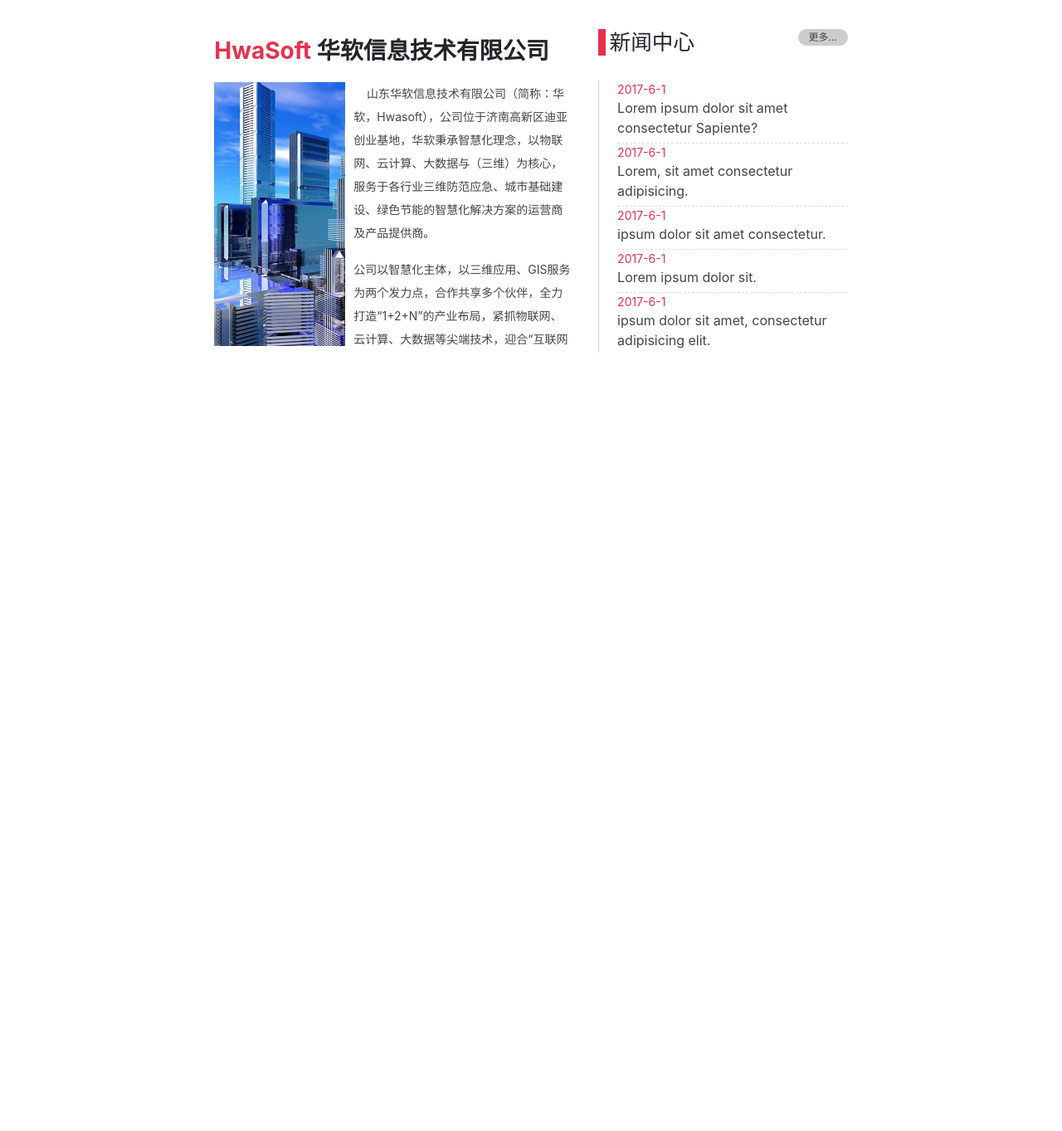
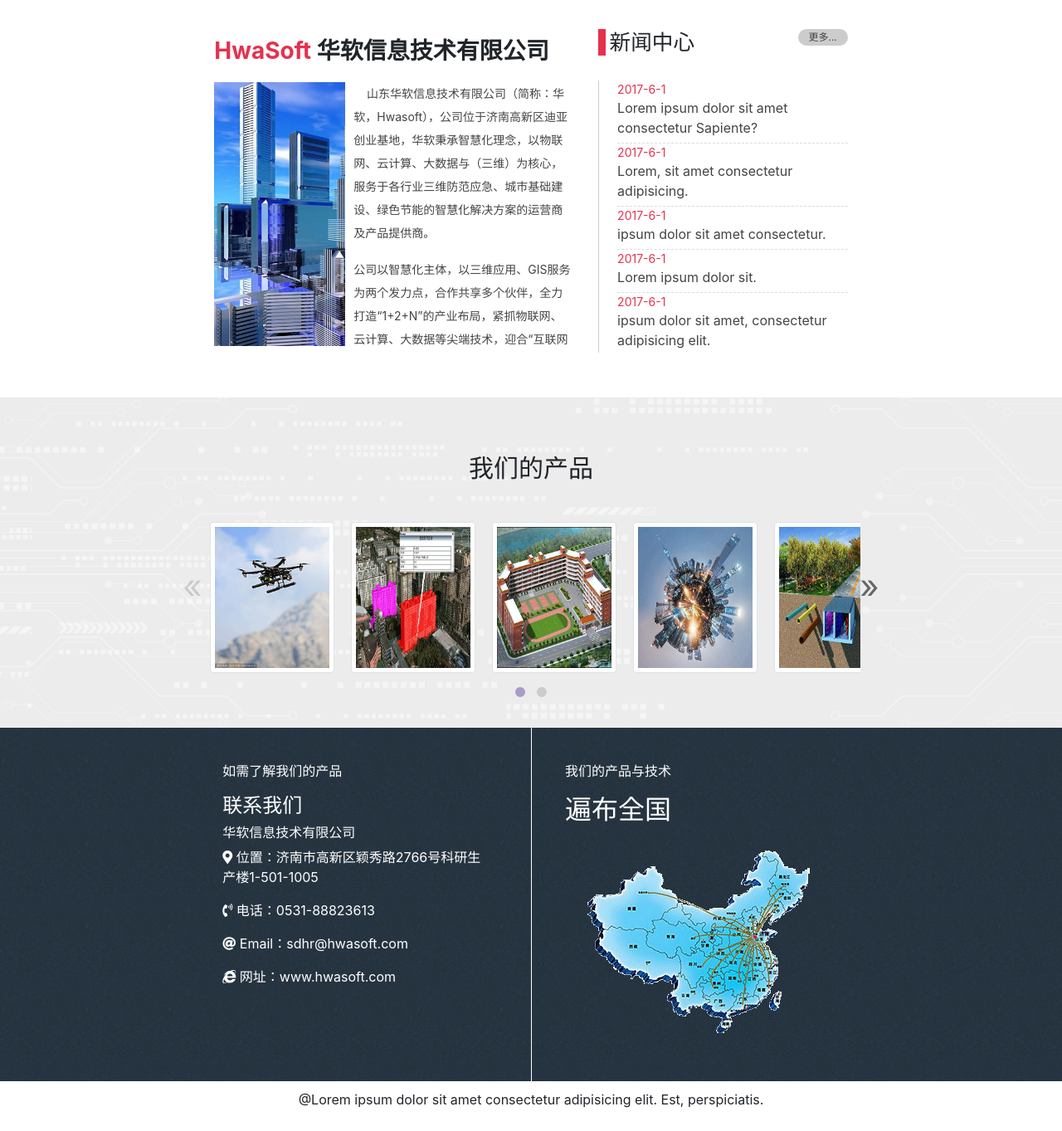
Before and after one commit to wangdaoo/Company-Website, a website: page index.html in a window 1280 px wide. Shown: the part 455-1818 px from the top of the page at 83% size. Before the commit the page ends 904 px from the top, so only its background shows below. Drawn offline with nearby package versions, Linux system fonts and the light colour scheme.

Commit message:
index end

```diff
--- a/css/style.css
+++ b/css/style.css
@@ -135,7 +135,15 @@
 }
 .body-scroll::-webkit-scrollbar-thumb {
   border-radius: 15px;
-  background-image: linear-gradient(to top, lightgrey 0%, lightgrey 1%, #e0e0e0 26%, #efefef 48%, #d9d9d9 75%, #bcbcbc 100%);
+  background-image: linear-gradient(
+    to top,
+    lightgrey 0%,
+    lightgrey 1%,
+    #e0e0e0 26%,
+    #efefef 48%,
+    #d9d9d9 75%,
+    #bcbcbc 100%
+  );
 }
 /* 滚动条 end */
 
@@ -163,6 +171,64 @@
   color: #04497a;
 }
 
+/* banner start */
+.banner-bg {
+  margin-top: 30px;
+  background: url(../img/banner-bg.jpg) no-repeat;
+  background-size: cover;
+}
+
+.i_warp {
+  padding: 30px;
+}
+
+.i_name {
+  height: 50px;
+  line-height: 50px;
+  font-size: 30px;
+  text-align: center;
+  margin: 30px;
+}
+
+.glider img {
+  margin: 10px;
+  padding: 5px;
+}
+/* banner end */
+
+/* footer start */
+.banner-bg1 {
+  background: url(../img/bg_4.jpg);
+}
+
+.caps-left {
+  color: #ffffff;
+  padding: 40px;
+}
+
+
+.caps-right {
+  color: #ffffff;
+  padding: 40px;
+  border-left: 1px solid #ffffff;
+}
+
+footer p{
+  padding: 10px;
+  text-align: center;
+}
+/* footer end */
+
+@media screen and (max-width: 992px) {
+  .glider-prev {
+    display: none;
+  }
+  /* 当屏幕缩放到 992 以下  隐藏左右按钮 */
+  .glider-next {
+    display: none;
+  }
+}
+
 @media screen and (max-width: 576px) {
   .soft-log img {
     display: none;
--- a/index.html
+++ b/index.html
@@ -15,6 +15,7 @@
       href="https://cdn.bootcss.com/bootstrap/4.0.0/css/bootstrap.min.css"
     />
     <link rel="stylesheet" href="css/style.css" />
+    <link rel="stylesheet" href="css/glider.min.css" />
   </head>
   <body class="body-scroll">
     <!-- tel start -->
@@ -167,13 +168,17 @@
                       <li>
                         <div class="times">2017-6-1</div>
                         <div class="title">
-                          <a href="">Lorem ipsum dolor sit amet consectetur Sapiente?</a>
+                          <a href=""
+                            >Lorem ipsum dolor sit amet consectetur Sapiente?</a
+                          >
                         </div>
                       </li>
                       <li>
                         <div class="times">2017-6-1</div>
                         <div class="title">
-                          <a href="">Lorem, sit amet consectetur adipisicing.</a>
+                          <a href=""
+                            >Lorem, sit amet consectetur adipisicing.</a
+                          >
                         </div>
                       </li>
                       <li>
@@ -191,7 +196,10 @@
                       <li>
                         <div class="times">2017-6-1</div>
                         <div class="title">
-                          <a href="">ipsum dolor sit amet, consectetur adipisicing elit.</a>
+                          <a href=""
+                            >ipsum dolor sit amet, consectetur adipisicing
+                            elit.</a
+                          >
                         </div>
                       </li>
                       <li>
@@ -224,8 +232,92 @@
     </div>
     <!-- hwasoft end -->
 
+    <!-- banner start -->
+    <div class="container-fluid">
+      <div class="row banner-bg">
+        <div class="col-lg-1 col-xl-2 col-sm-0"></div>
+        <div class="col-lg-10 col-xl-8 col-sm-12 i_warp">
+          <div class="i_name">我们的产品</div>
+          <div class="glider-contain">
+            <div class="glider">
+              <img src="img/img_t1.png" alt="" class="img-thumbnail" />
+              <img src="img/img_t2.png" alt="" class="img-thumbnail" />
+              <img src="img/img_t6.png" alt="" class="img-thumbnail" />
+              <img src="img/img_t3.png" alt="" class="img-thumbnail" />
+              <img src="img/img_t7.png" alt="" class="img-thumbnail" />
+              <img src="img/img_t4.png" alt="" class="img-thumbnail" />
+              <img src="img/img_t5.png" alt="" class="img-thumbnail" />
+              <img src="img/img_t6.png" alt="" class="img-thumbnail" />
+              <img src="img/img_t1.png" alt="" class="img-thumbnail" />
+              <img src="img/img_t7.png" alt="" class="img-thumbnail" />
+            </div>
+            <button role="button" aria-label="Previous" class="glider-prev">
+              «
+            </button>
+            <button role="button" aria-label="Next" class="glider-next">
+              »
+            </button>
+            <div role="tablist" class="dots"></div>
+          </div>
+        </div>
+        <div class="col-lg-1 col-xl-2 col-sm-0"></div>
+      </div>
+    </div>
+    <!-- banner end -->
+
+    <!-- footer start -->
+    <div class="container-fluid">
+      <div class="row banner-bg1">
+        <div class="col-lg-1 col-xl-2 col-sm-0"></div>
+        <div class="col-lg-10 col-xl-8 col-sm-0">
+          <div class="row">
+            <div class="col-md-6">
+              <div class="caps-left">
+                <p>如需了解我们的产品</p>
+                <h4>联系我们</h4>
+                <h6>华软信息技术有限公司</h6>
+                <p>
+                  <i class="fas fa-map-marker-alt"></i>
+                  位置：济南市高新区颖秀路2766号科研生产楼1-501-1005
+                </p>
+                <p><i class="fas fa-phone-volume"></i> 电话：0531-88823613</p>
+                <p><i class="fas fa-at"></i> Email：sdhr@hwasoft.com</p>
+                <p>
+                  <i class="fab fa-internet-explorer"></i> 网址：www.hwasoft.com
+                </p>
+              </div>
+            </div>
+            <div class="col-md-6 caps-right">
+              <p>我们的产品与技术</p>
+              <h2>遍布全国</h2>
+              <img src="./img/img_y7.png" alt="">
+            </div>
+          </div>
+        </div>
+        <div class="col-lg-1 col-xl-2 col-sm-0"></div>
+      </div>
+    </div>
+    <footer>
+      <p>@Lorem ipsum dolor sit amet consectetur adipisicing elit. Est, perspiciatis.</p>
+    </footer>
+    <!-- footer end -->
+
     <script src="https://cdn.bootcss.com/jquery/3.2.1/jquery.slim.min.js"></script>
     <script src="https://cdn.bootcss.com/popper.js/1.12.9/umd/popper.min.js"></script>
     <script src="https://cdn.bootcss.com/bootstrap/4.0.0/js/bootstrap.min.js"></script>
+    <script src="js/script.js"></script>
+    <script src="js/glider.min.js"></script>
+    <script>
+      new Glider(document.querySelector(".glider"), {
+        slidesToShow: 5,
+        slidesToScroll: 2,
+        draggable: true,
+        dots: ".dots",
+        arrows: {
+          prev: ".glider-prev",
+          next: ".glider-next"
+        }
+      });
+    </script>
   </body>
 </html>
```
Also changed, not shown: css/glider.min.css (added), img/banner-bg.jpg (added), img/bg_4.jpg (added), img/img_t1.png (added), img/img_t2.png (added), img/img_t3.png (added), img/img_t4.png (added), img/img_t5.png (added), img/img_t6.png (added), img/img_t7.png (added), img/img_y7.png (added), js/glider.min.js (added).
